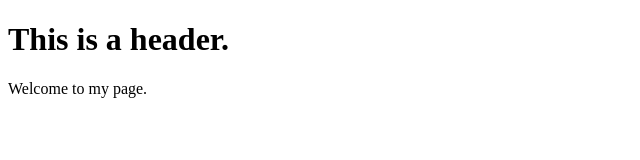
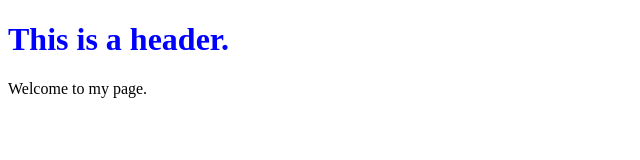
Before and after one commit to Gayeon07/WP, a plain HTML site: page index.html in a window 1280 px wide. Shown: the whole page, without its empty margins (0-640 px from the left). Drawn offline with Linux system fonts and the light colour scheme.

Commit message:
add style

```diff
--- a/index.html
+++ b/index.html
@@ -6,7 +6,7 @@
     <title>Hello</title>
 </head>
 <body>
-    <h1>This is a header.</h1>
+    <h1 style="color:blue;">This is a header.</h1>
     Welcome to my page.
 
 </body>
```
